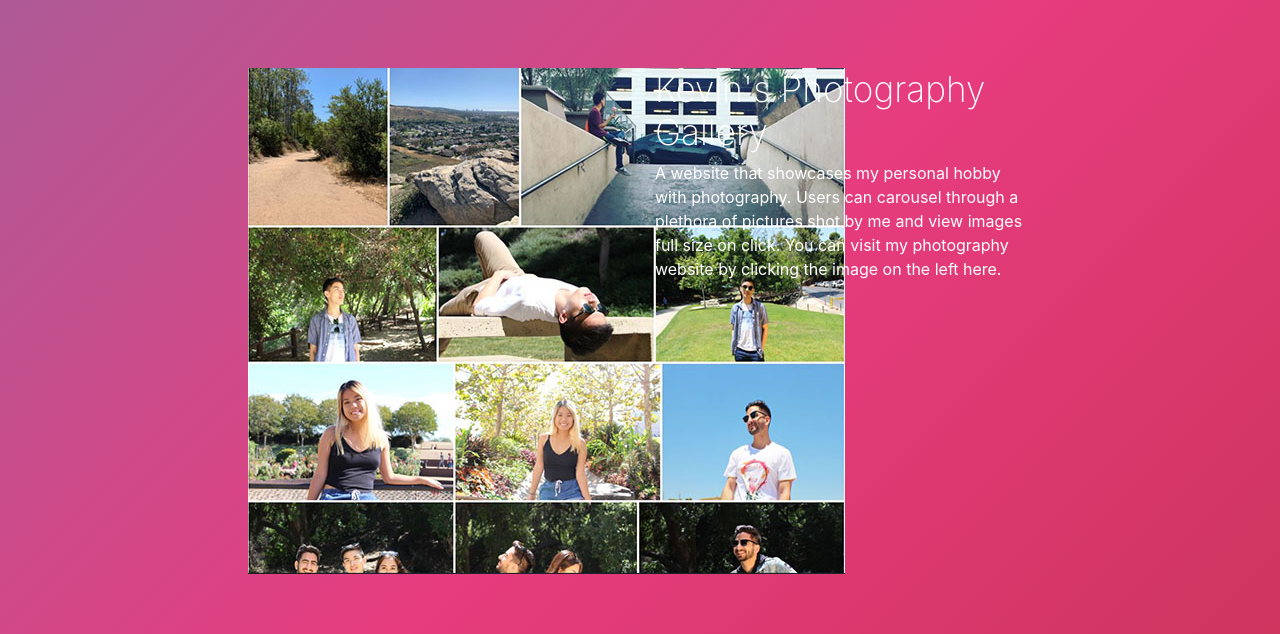
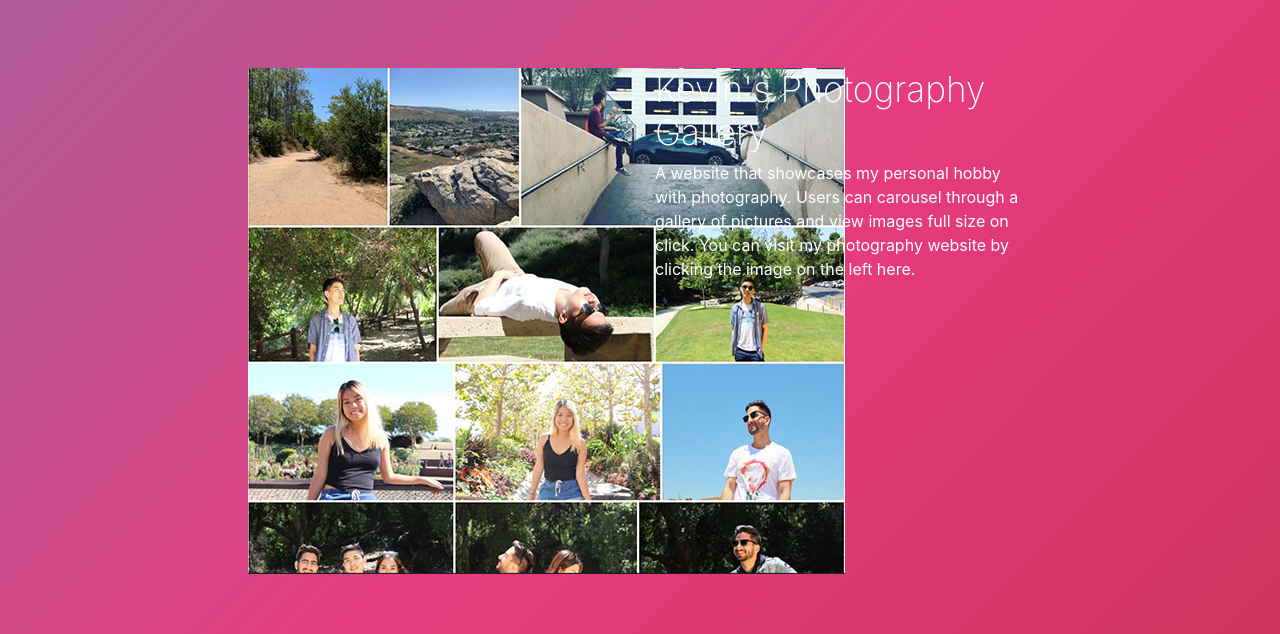
Before and after one commit to k-ly73/k-ly73, a plain HTML site: page projects.html in a window 1280 px wide. Shown: the part 1500-2134 px from the top of the page. Drawn offline with nearby package versions, Linux system fonts and the light colour scheme.

Commit message:
Update projects.html

```diff
--- a/projects.html
+++ b/projects.html
@@ -144,7 +144,7 @@
                         <h2 class = "spec-font">Kevin's Photography Gallery</h2>
                         <p>
                             A website that showcases my personal hobby with photography.
-                            Users can carousel through a plethora of pictures shot by me and view
+                            Users can carousel through a gallery of pictures and view
                             images full size on click.
                             You can visit my photography website by clicking the image on the left here.
                         </p>
```
